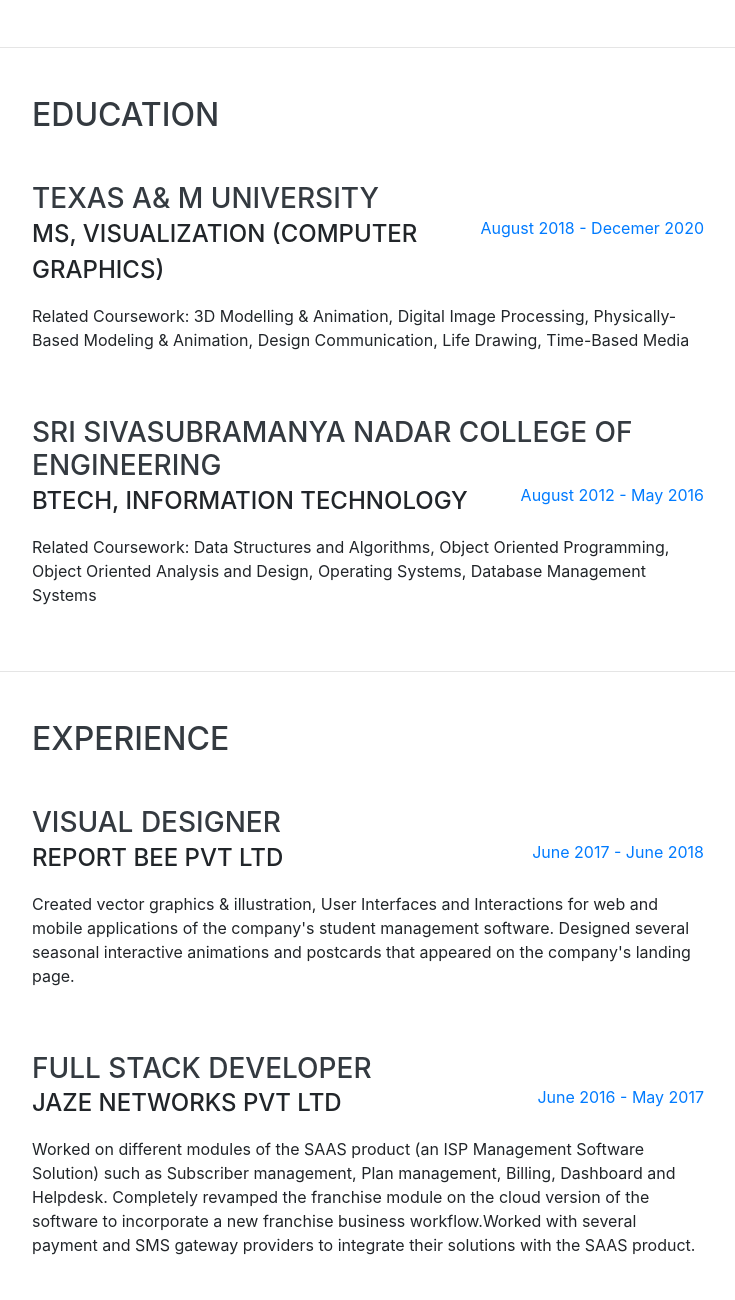
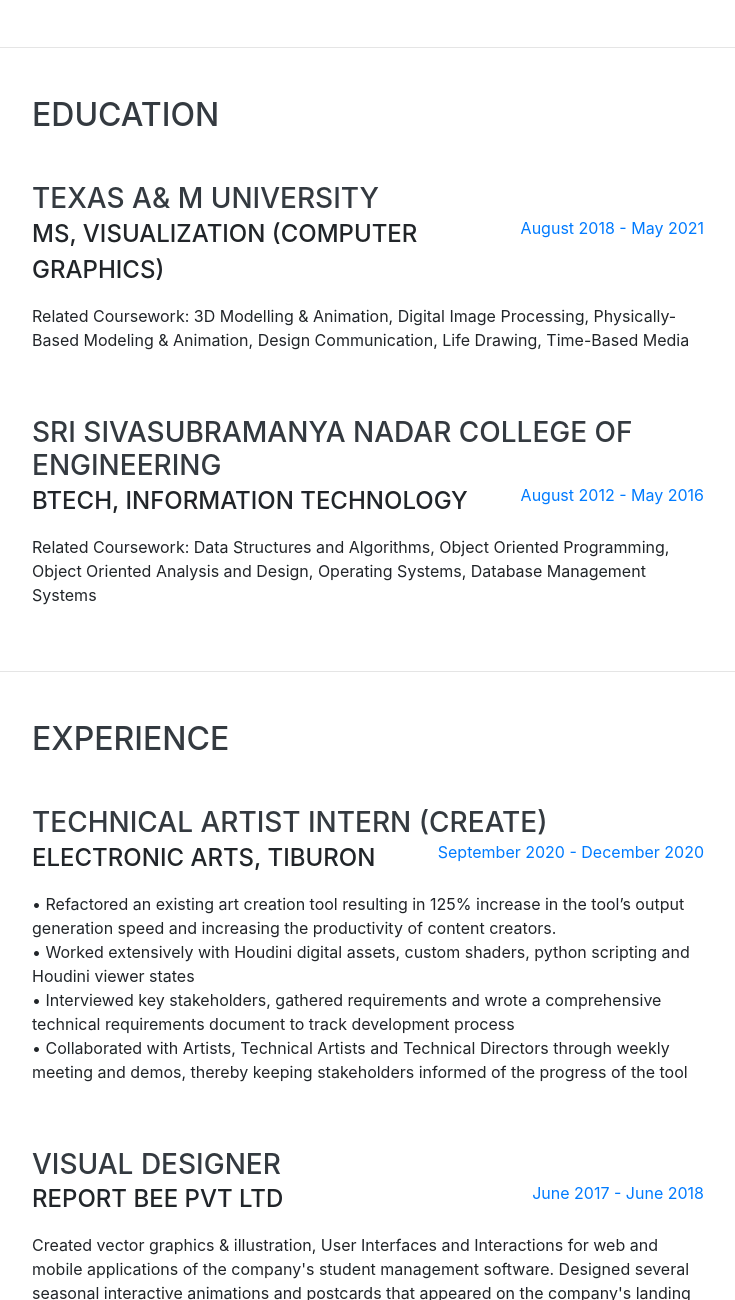
Before and after one commit to anantha-natarajan/portfolio, a website with bundled scripts: page Resume.html in a window 1280 px wide. Shown: the part 755-2055 px from the top of the page, without its empty margins (272-1007 px from the left). Built offline with nearby package versions, Linux system fonts and the light colour scheme; a web font is replaced by a local one.

Commit message:
intern exp update
Updating Website to match Intern experience
email updated

```diff
--- a/Resume.html
+++ b/Resume.html
@@ -121,7 +121,7 @@
 		With experience working as a software engineer and visual designer, I know the importance of designing and developing for the end user. I'm looking for Internship and Full time opportunities in Gaming/Animation Industry.
         </div>
         <div class="mb-5">
-          <a href="mailto:ananthanatarajan@tamu.edu">ananthanatarajan@tamu.edu</a></br></br>
+          <a href="mailto:ananthanatarajan@tamu.edu">ananthanatarajan1995@gmail.com</a></br></br>
 		  <a class="fab fa-linkedin-in fa-fw red-text fa-3x" href="https://www.linkedin.com/in/anantha-natarajan/" target="_blank" ></a>
 		  <a class="fab fa-behance fa-fw red-text fa-3x" href="https://www.behance.net/anantha_natarajan" target="_blank" ></a>
 		  <a class="fab fa-github fa-fw red-text fa-3x" href="https://github.com/anantha-natarajan" target="_blank"></a>
@@ -139,7 +139,7 @@
         <div class="resume-item d-flex flex-column flex-md-row justify-content-between mb-5">
           <div class="resume-content">
             <span><h3 class="mb-0">Texas A&amp M University</h3>
-			<span class="text-primary" style="float:right">August 2018 - Decemer 2020</span>
+			<span class="text-primary" style="float:right">August 2018 - May 2021</span>
             <div class="subheading mb-3">MS, Visualization (Computer Graphics)</div></span>
             <p>Related Coursework: 3D Modelling & Animation, Digital Image Processing, Physically-Based Modeling & Animation, Design Communication, Life Drawing, Time-Based Media
 			</p>
@@ -165,6 +165,19 @@
     <section class=" p-3 p-lg-5 d-flex justify-content-center" id="experience">
       <div class="w-100">
         <h2 class="mb-5">Experience</h2>
+		        <div class="resume-item d-flex flex-column flex-md-row justify-content-between mb-5">
+          <div class="resume-content">
+            <span><h3 class="mb-0">Technical Artist Intern (CREATE)</h3>
+			<span class="text-primary" style="float:right">September 2020 - December 2020</span>
+            <div class="subheading mb-3">Electronic Arts, Tiburon</div></span>
+            <p>•	Refactored an existing art creation tool resulting in 125% increase in the tool’s output generation speed and increasing the productivity of content creators.<br>
+•	Worked extensively with Houdini digital assets, custom shaders, python scripting and Houdini viewer states
+<br>•	Interviewed key stakeholders, gathered requirements and wrote a comprehensive technical requirements document to track development process
+<br>•	Collaborated with Artists, Technical Artists and Technical Directors through weekly meeting and demos, thereby keeping stakeholders informed of the progress of the tool
+
+</p>
+          </div>
+        </div>
 
         <div class="resume-item d-flex flex-column flex-md-row justify-content-between mb-5">
           <div class="resume-content">
```
Also changed, not shown: 2 other files.
